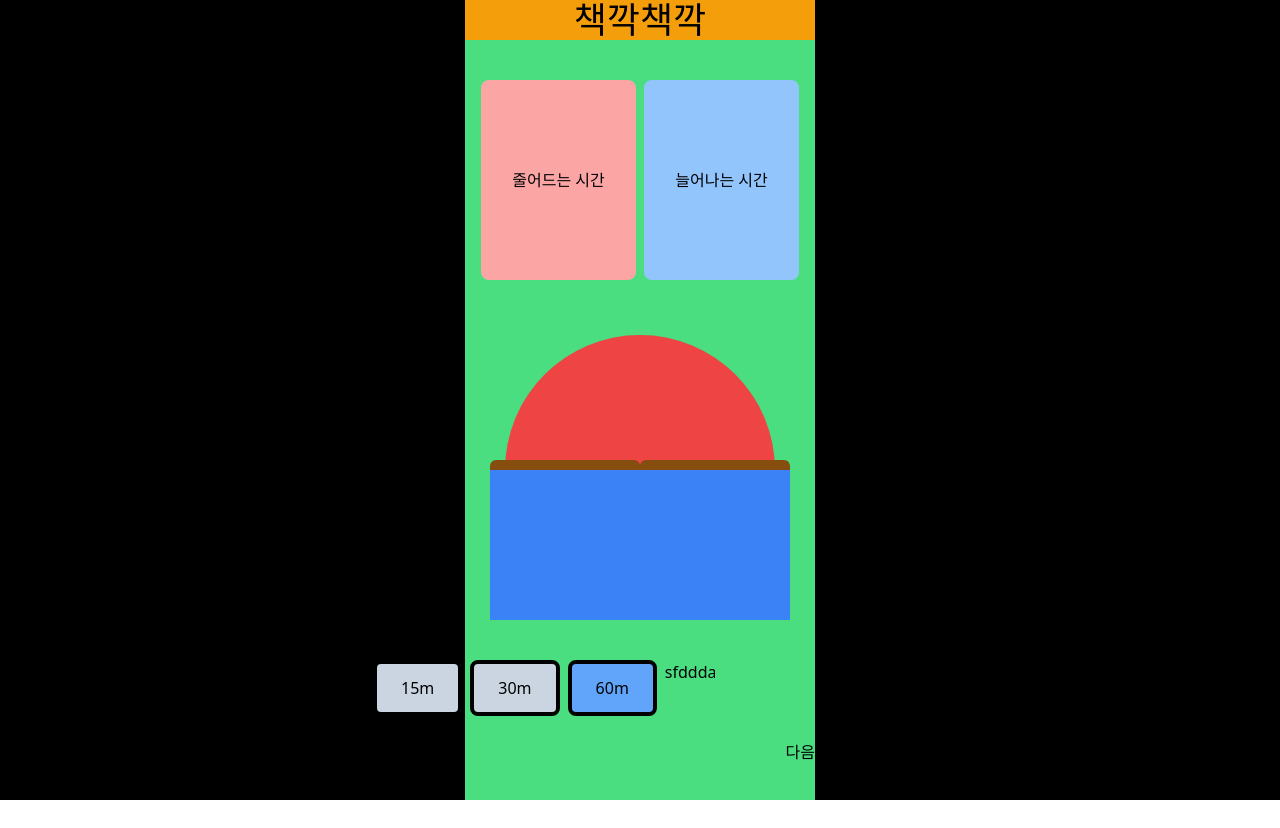
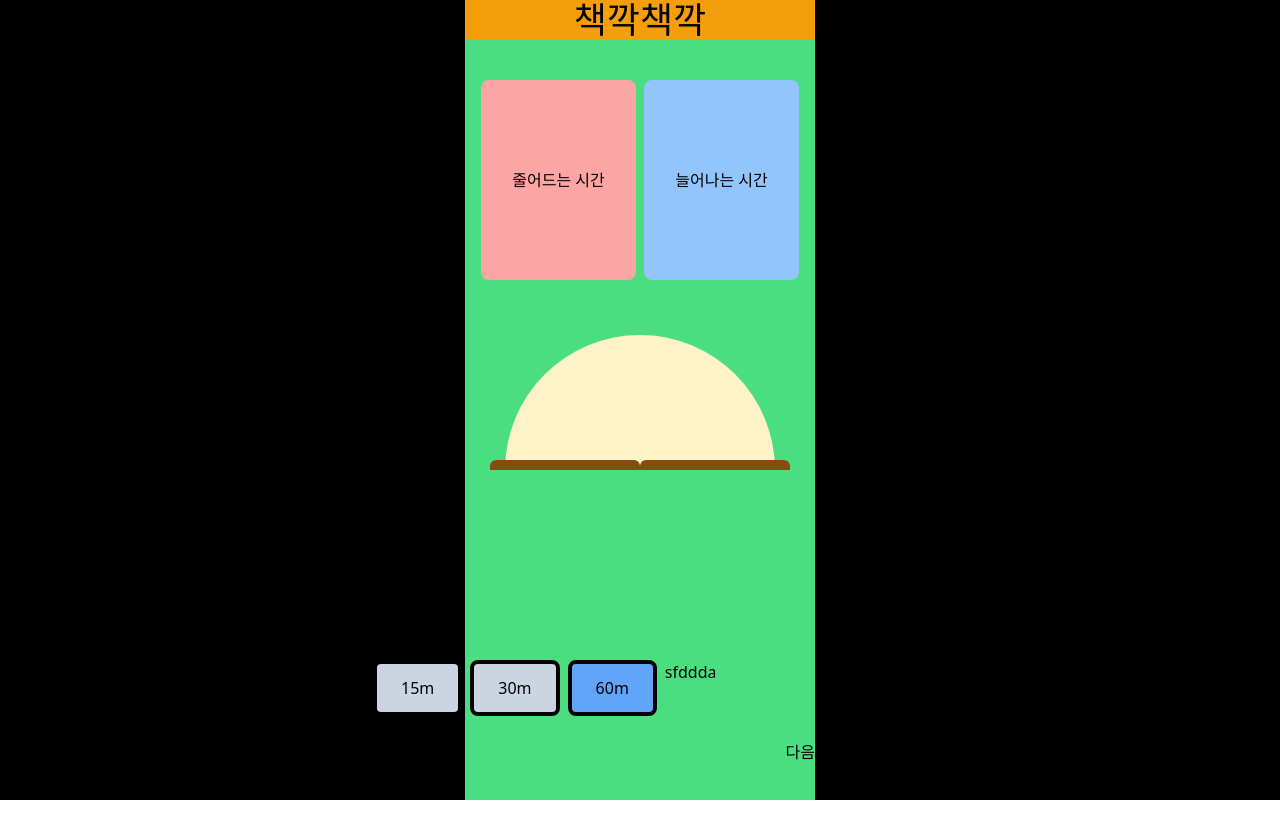
Before and after one commit to kwani6684/bookclock, a Next.js app: page /timer in a window 1280 px wide. Both pictures are taken after a click on the element "줄어드는 시간". Built offline with nearby package versions, Linux system fonts and the light colour scheme.

Commit message:
Design: 시간선택 애니메이션 매끄럽게 수정

```diff
--- a/src/app/components/timer/timerCircle.tsx
+++ b/src/app/components/timer/timerCircle.tsx
@@ -17,7 +17,14 @@ function TimerCircle() {
           <div className="relative left-0 right-0  min-w-full w-[300px] h-[150px]">
             {/* 타이머가 움직임에 따라 내려가는 왼쪽 북커버 */}
             <motion.div
-              animate={{ y: angle.angle === 45 ? 6 : 0 }}
+              animate={{
+                y: angle.angle === 45 ? 6 : 0,
+                scaleX: angle.angle === 45 ? 1.01 : 1,
+              }}
+              style={{
+                originX: 0,
+                originY: 0,
+              }}
               transition={{ duration: 1 }}
               className="absolute  w-[150px] h-[20px]  rounded-md bg-yellow-800 bottom-[140px] z-20"
             ></motion.div>
@@ -37,19 +44,24 @@ function TimerCircle() {
               {/* 타이머를 나타내는 반원 */}
               <motion.div
                 initial={{ scale: 0.9 }}
-                className="absolute w-[300px] h-[300px] rounded-full bg-red-500 bottom-0"
+                className="absolute w-[300px] h-[300px] rounded-full bg-amber-100 bottom-0"
               ></motion.div>
               {/* 반원에 붙어있는 오른쪾 북커버 */}
               <div className="absolute  w-[150px] h-[20px]  rounded-md bg-yellow-800 bottom-[140px]"></div>
             </motion.div>
-            {/* 배경색과 동일한 반원 */}
+            {/* 배경색과 동일한 직사각형 */}
             <div className="absolute  top-0 w-[300px] h-[150px] overflow-hidden inline-block">
-              <div className="absolute  w-[300px] h-[150px]  bg-blue-500 bottom-0 z-30"></div>
+              <motion.div
+                animate={{
+                  y: angle.angle === 45 ? 3 : 0,
+                }}
+                transition={{ duration: 1 }}
+                className="absolute  w-[300px] h-[150px]  bg-green-400 bottom-0 z-30"
+              ></motion.div>
             </div>
           </div>
         </div>
       </div>
-      {/* 15m, 30m, 1H 버튼 */}
     </div>
   )
 }
```
